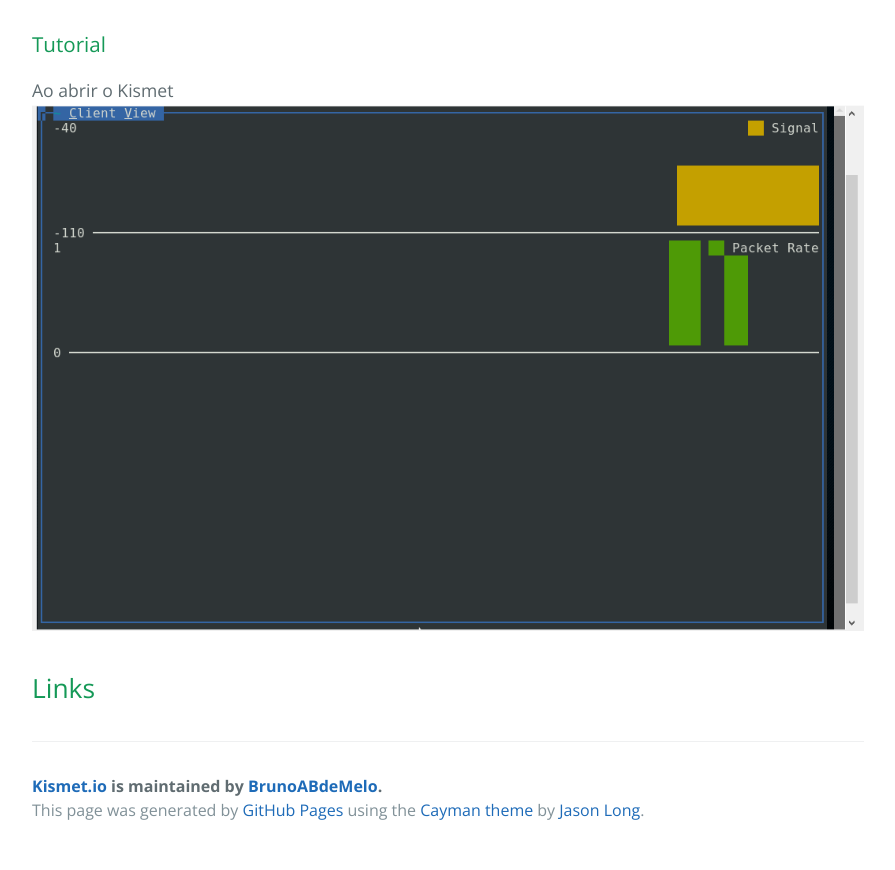
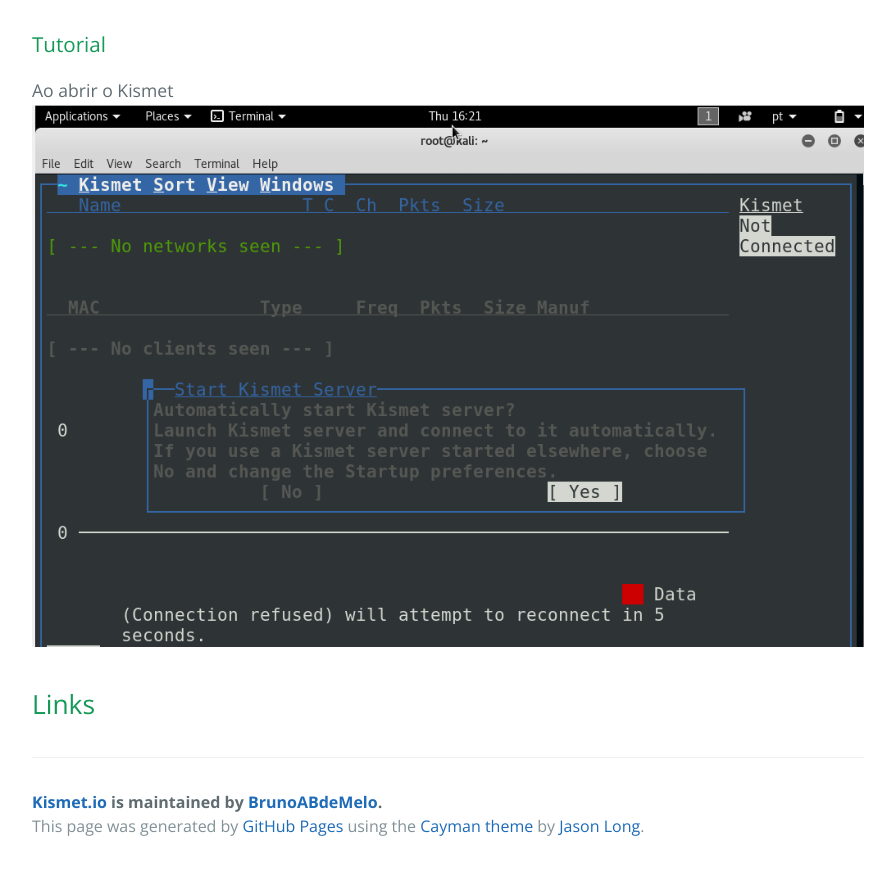
Before and after one commit to BrunoABdeMelo/Kismet, a plain HTML site: page index.html in a window 1280 px wide. Shown: the part 1003-1873 px from the top of the page, without its empty margins (192-1087 px from the left). Drawn offline with nearby package versions, Linux system fonts and the light colour scheme.

```diff
--- a/index.html
+++ b/index.html
@@ -41,7 +41,7 @@
 <a id="tutorial" class="anchor" href="#tutorial" aria-hidden="true"><span aria-hidden="true" class="octicon octicon-link"></span></a>Tutorial</h3>
 
 <p>Ao abrir o Kismet<br>
-<img src="Kismet/images/11.PNG" alt=""></p>
+<img src="https://brunoabdemelo.github.io/Kismet/images/1.PNG" alt=""></p>
 
 <h2>
 <a id="links" class="anchor" href="#links" aria-hidden="true"><span aria-hidden="true" class="octicon octicon-link"></span></a>Links</h2>
```
Also changed, not shown: params.json (+1 -1 lines).
